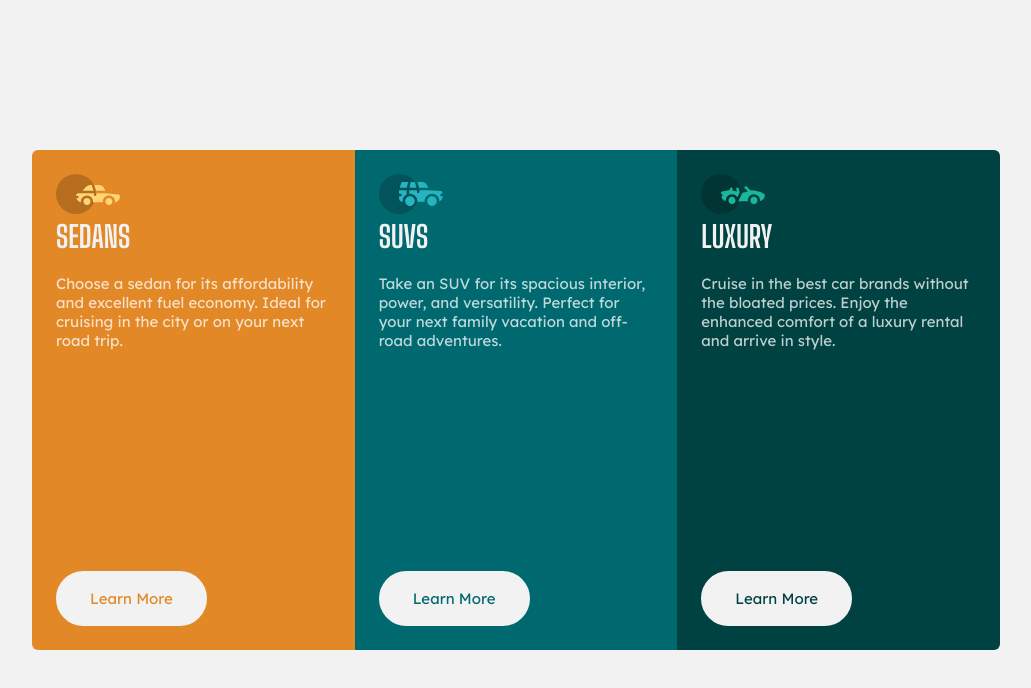
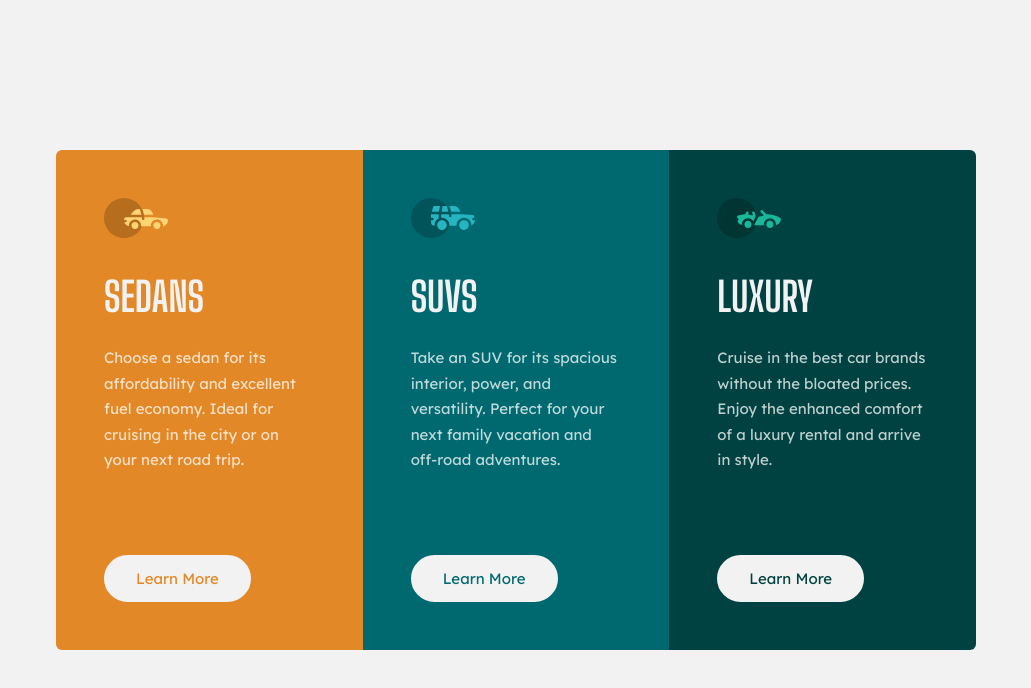
Before and after one commit to lethiandev/fm-three-column-cards, a Vue app: page / in a window 1280 px wide. Shown: the top 688 px of the page, without its empty margins (124-1155 px from the left). Built offline with nearby package versions, Linux system fonts and the light colour scheme.

Commit message:
Adjust styling

```diff
--- a/src/scss/_variables.scss
+++ b/src/scss/_variables.scss
@@ -10,7 +10,7 @@ $font-family: 'Lexend Deca', sans-serif;
 $font-family-heading: 'Big Shoulders Display', cursive;
 
 $size-1: 1em;
-$size-2: 2em;
+$size-2: 2.7em;
 
 $colors: (
   'first': $color-first,
--- a/src/scss/buttons.module.scss
+++ b/src/scss/buttons.module.scss
@@ -1,10 +1,11 @@
 @use 'variables' as vars;
 
 .button {
-  padding: 16px 32px;
+  padding: 14px 30px;
   background: vars.$color-white;
   vertical-align: middle;
   font: inherit;
+  line-height: 1;
   border: solid 2px vars.$color-white;
   border-radius: 1024px;
   outline: none;
--- a/src/scss/cards.module.scss
+++ b/src/scss/cards.module.scss
@@ -2,7 +2,7 @@
 @use 'breakpoints' as bp;
 
 .card {
-  padding: 24px;
+  padding: 48px;
   background: vars.$color-white;
   color: vars.$color-muted;
   box-sizing: border-box;
@@ -43,6 +43,14 @@
   grid-template: auto 1fr auto / 1fr;
   min-height: 500px;
 
+  header h1 {
+    margin-bottom: 24px;
+  }
+
+  header img {
+    margin-bottom: 30px;
+  }
+
   @include bp.mobile {
     min-height: unset;
   }
--- a/src/scss/layout.module.scss
+++ b/src/scss/layout.module.scss
@@ -19,6 +19,6 @@
 
 .container {
   margin: 0 auto;
-  max-width: 968px;
+  max-width: 920px;
   width: 100%;
 }
--- a/src/scss/theme.scss
+++ b/src/scss/theme.scss
@@ -25,5 +25,6 @@ h1 {
 }
 
 p {
-  margin: 0 0 20px 0;
+  margin: 0 0 26px 0;
+  line-height: 1.7;
 }
```
